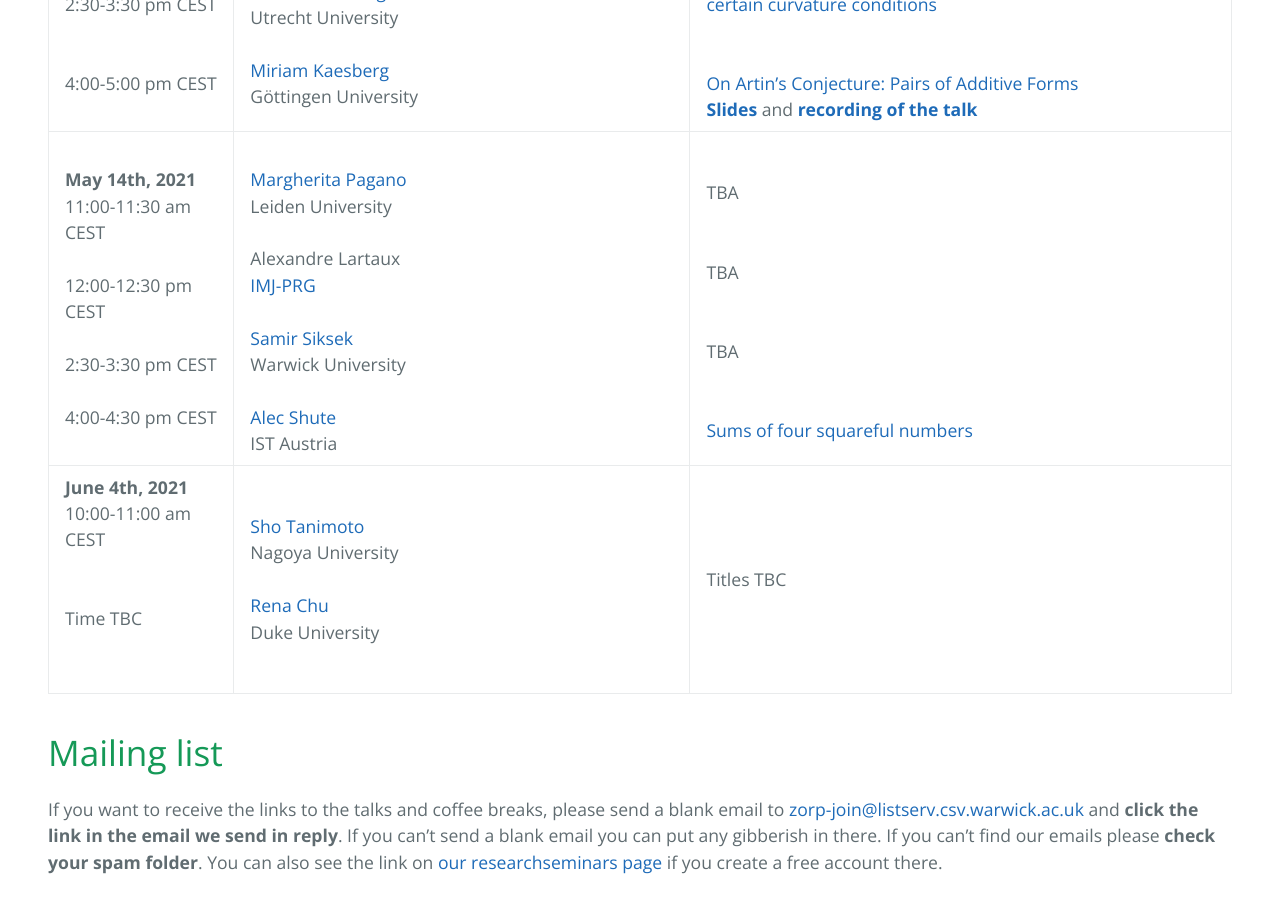
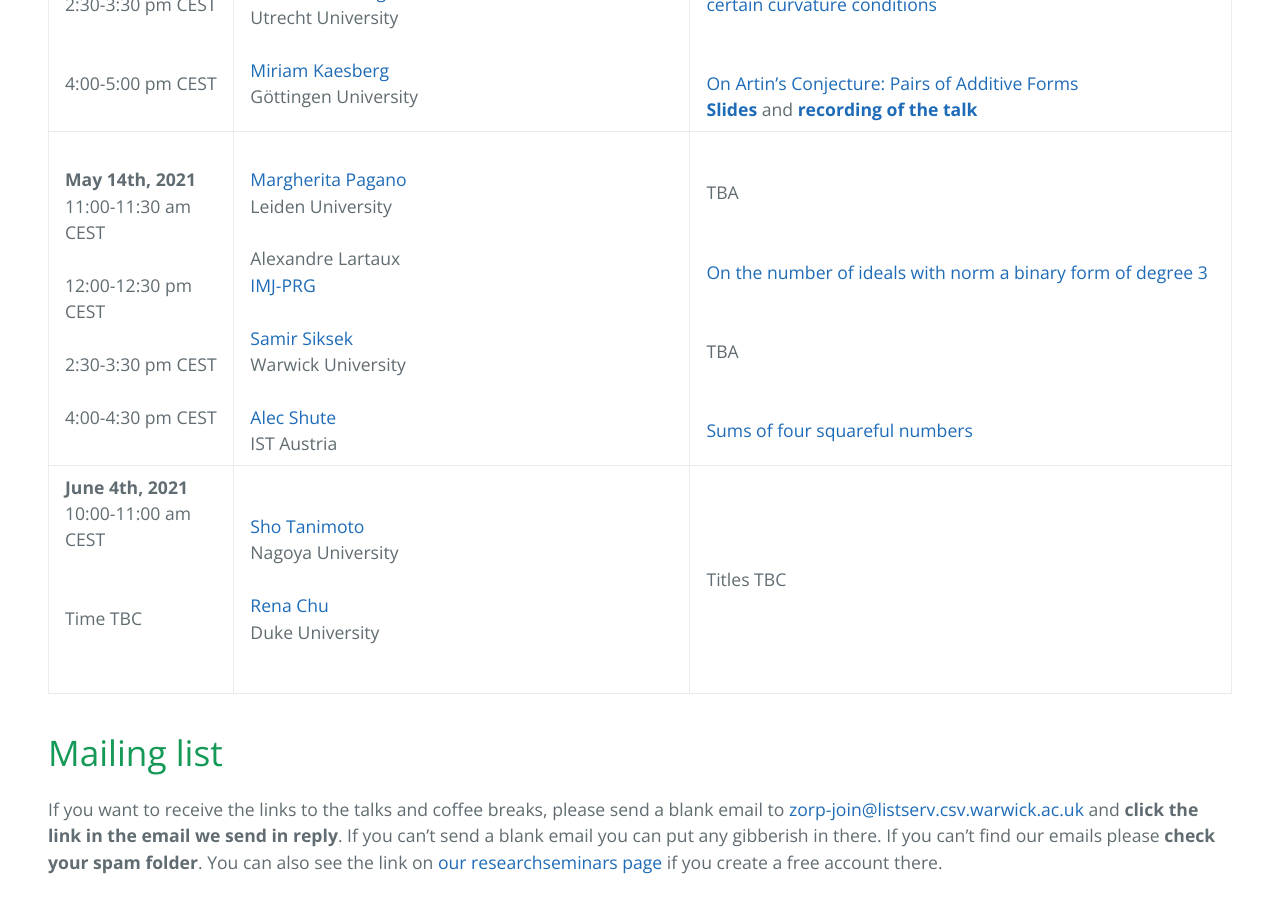
Before and after one commit to zoom-on-rational-points/zoom-on-rational-points.github.io, a Jekyll site: the page built from index.md, in a window 1280 px wide and 900 px high, scrolled down 1749 px. Built offline with Jekyll 4.4.1, drawn with Linux system fonts in a browser that asks for light colours; our own code applies the rules of GitHub Pages for plain Markdown files.

Commit message:
Update index.md

```diff
--- a/index.md
+++ b/index.md
@@ -18,7 +18,7 @@
 | **February 19th, 2021** <br>2:30-3:30 pm CET <br><br> <br> 4:00-5:00 pm CET <br>| <br><a href ="https://webusers.imj-prg.fr/ratko.darda">Ratko Darda</a> <br> Paris University (Paris 7) <br><br>   <a href="https://personal-homepages.mis.mpg.de/winter/">Rosa Winter</a> <br>Max Planck Institute for Mathematics in the Sciences (Leipzig) | <br><a href="https://zoom-on-rational-points.github.io/abstractRD">Manin conjecture for algebraic stacks</a><br><a href="slidesRD.pdf" style="font-weight:bold">Slides</a> and <a href="https://www.youtube.com/watch?v=ZJfP1TI6soQ" style="font-weight:bold">recording of the talk</a><br><br><a href="https://zoom-on-rational-points.github.io/abstractRW">Density of rational points on a family of del Pezzo surfaces of degree 1</a><br><a href="slidesRW.pdf" style="font-weight:bold">Slides</a> and <a href="https://www.youtube.com/watch?v=CdR8nMqoGoE" style="font-weight:bold">recording of the talk</a>|
 | **March 19th, 2021** <br>2:30-3:30 pm CET <br><br> <br> 4:00-5:00 pm CET <br> | <br><a href="https://sites.google.com/site/damarishomepage/">Damaris Schindler</a><br> G&ouml;ttingen University <br><br><a href="https://sites.google.com/a/uic.edu/ardahuseyindemirhan/">Arda Huseyin Demirhan</a><br> University of Illinois at Chicago | <br><a href="https://zoom-on-rational-points.github.io/abstractDS">Campana points on toric varieties</a><br> <a href="slidesDS.pdf" style="font-weight:bold">Slides</a><br><br> <a href="https://zoom-on-rational-points.github.io/abstractAD">Distribution of Rational Points on Toric Varieties: A Multi-Height Approach</a><br> <a href="slidesAD.pdf" style="font-weight:bold">Slides</a> and <a href="https://www.youtube.com/watch?v=W7ImcXOykro&ab_channel=EfthymiosSofos" style="font-weight:bold">recording of the talk</a>|
 | **April 23rd, 2021** <br>2:30-3:30 pm CEST <br><br> <br> 4:00-5:00 pm CEST <br> | <br><a href="https://www.uu.nl/staff/SYamagishi">Shuntaro Yamagishi</a><br> Utrecht University <br><br><a href="https://sites.google.com/view/miriam-kaesberg/home">Miriam Kaesberg</a><br> G&ouml;ttingen University | <br><a href="https://zoom-on-rational-points.github.io/abstractSY">Density of rational points near/on compact manifolds with certain curvature conditions</a><br><br><br><a href="https://zoom-on-rational-points.github.io/abstractMK">On Artin's Conjecture: Pairs of Additive Forms</a><br> <a href="slidesMK.pdf" style="font-weight:bold">Slides</a> and <a href="https://www.youtube.com/watch?v=Xo5pMUckwgo&feature=youtu.be" style="font-weight:bold">recording of the talk</a>|
-| **May 14th, 2021** <br>11:00-11:30 am CEST <br><br>12:00-12:30 pm CEST<br><br>2:30-3:30 pm CEST<br><br>4:00-4:30 pm CEST <br>| <br><a href="https://www.universiteitleiden.nl/en/staffmembers/margherita-pagano#tab-1">Margherita Pagano</a><br> Leiden University <br><br>Alexandre Lartaux<br><a href="https://www.imj-prg.fr">IMJ-PRG</a><br><br><a href="https://homepages.warwick.ac.uk/staff/S.Siksek/">Samir Siksek</a><br>Warwick University<br><br><a href="https://ist.ac.at/en/research/browning-group/">Alec Shute</a><br>IST Austria  |<br> TBA <br><br><br> TBA <br><br><br> TBA <br><br><br> <a href="https://zoom-on-rational-points.github.io/abstractAS">Sums of four squareful numbers</a>|
+| **May 14th, 2021** <br>11:00-11:30 am CEST <br><br>12:00-12:30 pm CEST<br><br>2:30-3:30 pm CEST<br><br>4:00-4:30 pm CEST <br>| <br><a href="https://www.universiteitleiden.nl/en/staffmembers/margherita-pagano#tab-1">Margherita Pagano</a><br> Leiden University <br><br>Alexandre Lartaux<br><a href="https://www.imj-prg.fr">IMJ-PRG</a><br><br><a href="https://homepages.warwick.ac.uk/staff/S.Siksek/">Samir Siksek</a><br>Warwick University<br><br><a href="https://ist.ac.at/en/research/browning-group/">Alec Shute</a><br>IST Austria  |<br> TBA <br><br><br> <a href="https://zoom-on-rational-points.github.io/abstractAS"> On the number of ideals with norm a binary form of degree 3</a> <br><br><br> TBA <br><br><br> <a href="https://zoom-on-rational-points.github.io/abstractAS">Sums of four squareful numbers</a>|
 | **June 4th, 2021** <br>10:00-11:00 am CEST <br><br><br> Time TBC<br><br><br>| <a href="https://shotanimoto.wordpress.com">Sho Tanimoto</a><br> Nagoya University <br><br><a href="https://scholars.duke.edu/person/rena.chu">Rena Chu</a><br>Duke University |  Titles TBC|
 
 
```
